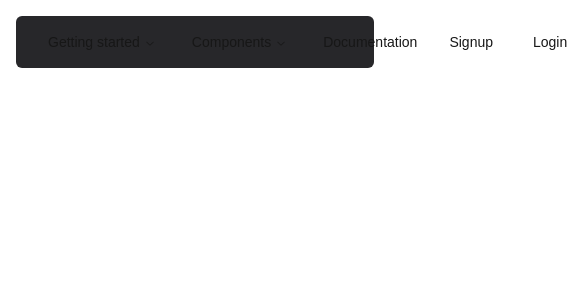
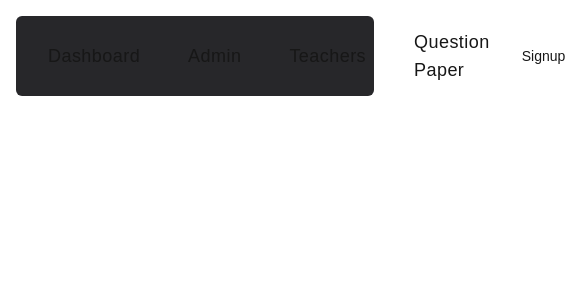
Before and after one commit to sandeeep-prajapati/FinalYearProject, a Next.js app: page /dashboard in a window 390 px wide. Shown: the top 300 px of the page, 585 px wide, since content can reach past the window. Built offline with nearby package versions, Linux system fonts and the light colour scheme.

Commit message:
dash board changes

```diff
--- a/app/(auth)/(dashboard)/dashboard/page.jsx
+++ b/app/(auth)/(dashboard)/dashboard/page.jsx
@@ -11,8 +11,8 @@ const Dashboard = () => {
         <BookOpenCheck />
         <Navbar />
         <div className="flex gap-2">
-          <Button variant="ghost">Signup</Button>
-          <Button variant="ghost">Login</Button>
+          <Button variant="ghost" className='hover:bg-blue-500  hover:text-white'>Signup</Button>
+          <Button variant="ghost" className='hover text-'>Login</Button>
         </div>
       </div>
     </div>
--- a/components/Navbar.jsx
+++ b/components/Navbar.jsx
@@ -1,146 +1,15 @@
-"use client"
-
-import * as React from "react"
-import Link from "next/link"
-
-import { cn } from "@/lib/utils"
-import { LoaderPinwheel } from 'lucide-react';
-import {
-  NavigationMenu,
-  NavigationMenuContent,
-  NavigationMenuItem,
-  NavigationMenuLink,
-  NavigationMenuList,
-  NavigationMenuTrigger,
-  navigationMenuTriggerStyle,
-} from "@/components/ui/navigation-menu"
-
-const components= [
-  {
-    title: "Alert Dialog",
-    href: "",
-    description:
-      "A modal dialog that interrupts the user with important content and expects a response.",
-  },
-  {
-    title: "Hover Card",
-    href: "",
-    description:
-      "For sighted users to preview content available behind a link.",
-  },
-  {
-    title: "Progress",
-    href: "",
-    description:
-      "Displays an indicator showing the completion progress of a task, typically displayed as a progress bar.",
-  },
-  {
-    title: "Scroll-area",
-    href: "",
-    description: "Visually or semantically separates content.",
-  },
-  {
-    title: "Tabs",
-    href: "",
-    description:
-      "A set of layered sections of content—known as tab panels—that are displayed one at a time.",
-  },
-  {
-    title: "Tooltip",
-    href: "",
-    description:
-      "A popup that displays information related to an element when the element receives keyboard focus or the mouse hovers over it.",
-  },
-]
+"use client";
+import Link from "next/link";
 
 const Navbar = () => {
-  return(
-    <NavigationMenu>
-      <NavigationMenuList>
-        <NavigationMenuItem>
-          <NavigationMenuTrigger>Getting started</NavigationMenuTrigger>
-          <NavigationMenuContent>
-            <ul className="grid gap-3 p-6 md:w-[400px] lg:w-[500px] lg:grid-cols-[.75fr_1fr]">
-              <li className="row-span-3">
-                <NavigationMenuLink asChild>
-                  <a
-                    className="flex h-full w-full select-none flex-col justify-end rounded-md bg-gradient-to-b from-muted/50 to-muted p-6 no-underline outline-none focus:shadow-md"
-                    href="/"
-                  >
-                    <LoaderPinwheel className="h-6 w-6" />
-                    <div className="mb-2 mt-4 text-lg font-medium">
-                      shadcn/ui
-                    </div>
-                    <p className="text-sm leading-tight text-muted-foreground">
-                      Beautifully designed components that you can copy and
-                      paste into your apps. Accessible. Customizable. Open
-                      Source.
-                    </p>
-                  </a>
-                </NavigationMenuLink>
-              </li>
-              <ListItem href="" title="Introduction">
-                Re-usable components built using Radix UI and Tailwind CSS.
-              </ListItem>
-              <ListItem href="" title="Installation">
-                How to install dependencies and structure your app.
-              </ListItem>
-              <ListItem href="" title="Typography">
-                Styles for headings, paragraphs, lists...etc
-              </ListItem>
-            </ul>
-          </NavigationMenuContent>
-        </NavigationMenuItem>
-        <NavigationMenuItem>
-          <NavigationMenuTrigger>Components</NavigationMenuTrigger>
-          <NavigationMenuContent>
-            <ul className="grid w-[400px] gap-3 p-4 md:w-[500px] md:grid-cols-2 lg:w-[600px] ">
-              {components.map((component) => (
-                <ListItem
-                  key={component.title}
-                  title={component.title}
-                  href={component.href}
-                >
-                  {component.description}
-                </ListItem>
-              ))}
-            </ul>
-          </NavigationMenuContent>
-        </NavigationMenuItem>
-        <NavigationMenuItem>
-          <Link href="/docs" legacyBehavior passHref>
-            <NavigationMenuLink className={navigationMenuTriggerStyle()}>
-              Documentation
-            </NavigationMenuLink>
-          </Link>
-        </NavigationMenuItem>
-      </NavigationMenuList>
-    </NavigationMenu>
-  )
+  return (
+    <div className="flex items-center justify-center gap-4 ">
+      <Link href='/' className="py-1 px-4 rounded-lg transition-all hover:bg-white hover:text-black text-lg tracking-wide ">Dashboard</Link>
+      <Link href='/' className="py-1 px-4 rounded-lg transition-all hover:bg-white hover:text-black text-lg tracking-wide ">Admin</Link>
+      <Link href='/' className="py-1 px-4 rounded-lg transition-all hover:bg-white hover:text-black text-lg tracking-wide ">Teachers</Link>
+      <Link href='/' className="py-1 px-4 rounded-lg transition-all hover:bg-white hover:text-black text-lg tracking-wide ">Question Paper</Link>
+    </div>
+  );
+};
 
-}
-
-export default Navbar
-
-const ListItem =( { className, title, children, ...props }, ref) => {
-  return (
-    <li>
-      <NavigationMenuLink asChild>
-        <a
-          ref={ref}
-          className={cn(
-            "block select-none space-y-1 rounded-md p-3 leading-none no-underline outline-none transition-colors hover:bg-accent hover:text-accent-foreground focus:bg-accent focus:text-accent-foreground",
-            className
-          )}
-          {...props}
-        >
-          <div className="text-sm font-medium leading-none">{title}</div>
-          <p className="line-clamp-2 text-sm leading-snug text-muted-foreground">
-            {children}
-          </p>
-        </a>
-      </NavigationMenuLink>
-    </li>
-  )
-}
-ListItem.displayName = "ListItem"
+export default Navbar;
--- a/components/ui/navigation-menu.jsx
+++ /dev/null
@@ -1,104 +0,0 @@
-import * as React from "react"
-import { ChevronDownIcon } from "@radix-ui/react-icons"
-import * as NavigationMenuPrimitive from "@radix-ui/react-navigation-menu"
-import { cva } from "class-variance-authority"
-
-import { cn } from "@/lib/utils"
-
-const NavigationMenu = React.forwardRef(({ className, children, ...props }, ref) => (
-  <NavigationMenuPrimitive.Root
-    ref={ref}
-    className={cn(
-      "relative z-10 flex max-w-max flex-1 items-center justify-center",
-      className
-    )}
-    {...props}>
-    {children}
-    <NavigationMenuViewport />
-  </NavigationMenuPrimitive.Root>
-))
-NavigationMenu.displayName = NavigationMenuPrimitive.Root.displayName
-
-const NavigationMenuList = React.forwardRef(({ className, ...props }, ref) => (
-  <NavigationMenuPrimitive.List
-    ref={ref}
-    className={cn(
-      "group flex flex-1 list-none items-center justify-center space-x-1",
-      className
-    )}
-    {...props} />
-))
-NavigationMenuList.displayName = NavigationMenuPrimitive.List.displayName
-
-const NavigationMenuItem = NavigationMenuPrimitive.Item
-
-const navigationMenuTriggerStyle = cva(
-  "group inline-flex h-9 w-max items-center justify-center rounded-md bg-background px-4 py-2 text-sm font-medium transition-colors hover:bg-accent hover:text-accent-foreground focus:bg-accent focus:text-accent-foreground focus:outline-none disabled:pointer-events-none disabled:opacity-50 data-[active]:bg-accent/50 data-[state=open]:bg-accent/50"
-)
-
-const NavigationMenuTrigger = React.forwardRef(({ className, children, ...props }, ref) => (
-  <NavigationMenuPrimitive.Trigger
-    ref={ref}
-    className={cn(navigationMenuTriggerStyle(), "group", className)}
-    {...props}>
-    {children}{" "}
-    <ChevronDownIcon
-      className="relative top-[1px] ml-1 h-3 w-3 transition duration-300 group-data-[state=open]:rotate-180"
-      aria-hidden="true" />
-  </NavigationMenuPrimitive.Trigger>
-))
-NavigationMenuTrigger.displayName = NavigationMenuPrimitive.Trigger.displayName
-
-const NavigationMenuContent = React.forwardRef(({ className, ...props }, ref) => (
-  <NavigationMenuPrimitive.Content
-    ref={ref}
-    className={cn(
-      "left-0 top-0 w-full data-[motion^=from-]:animate-in data-[motion^=to-]:animate-out data-[motion^=from-]:fade-in data-[motion^=to-]:fade-out data-[motion=from-end]:slide-in-from-right-52 data-[motion=from-start]:slide-in-from-left-52 data-[motion=to-end]:slide-out-to-right-52 data-[motion=to-start]:slide-out-to-left-52 md:absolute md:w-auto ",
-      className
-    )}
-    {...props} />
-))
-NavigationMenuContent.displayName = NavigationMenuPrimitive.Content.displayName
-
-const NavigationMenuLink = NavigationMenuPrimitive.Link
-
-const NavigationMenuViewport = React.forwardRef(({ className, ...props }, ref) => (
-  <div className={cn("absolute left-0 top-full flex justify-center")}>
-    <NavigationMenuPrimitive.Viewport
-      className={cn(
-        "origin-top-center relative mt-1.5 h-[var(--radix-navigation-menu-viewport-height)] w-full overflow-hidden rounded-md border bg-popover text-popover-foreground shadow data-[state=open]:animate-in data-[state=closed]:animate-out data-[state=closed]:zoom-out-95 data-[state=open]:zoom-in-90 md:w-[var(--radix-navigation-menu-viewport-width)]",
-        className
-      )}
-      ref={ref}
-      {...props} />
-  </div>
-))
-NavigationMenuViewport.displayName =
-  NavigationMenuPrimitive.Viewport.displayName
-
-const NavigationMenuIndicator = React.forwardRef(({ className, ...props }, ref) => (
-  <NavigationMenuPrimitive.Indicator
-    ref={ref}
-    className={cn(
-      "top-full z-[1] flex h-1.5 items-end justify-center overflow-hidden data-[state=visible]:animate-in data-[state=hidden]:animate-out data-[state=hidden]:fade-out data-[state=visible]:fade-in",
-      className
-    )}
-    {...props}>
-    <div
-      className="relative top-[60%] h-2 w-2 rotate-45 rounded-tl-sm bg-border shadow-md" />
-  </NavigationMenuPrimitive.Indicator>
-))
-NavigationMenuIndicator.displayName =
-  NavigationMenuPrimitive.Indicator.displayName
-
-export {
-  navigationMenuTriggerStyle,
-  NavigationMenu,
-  NavigationMenuList,
-  NavigationMenuItem,
-  NavigationMenuContent,
-  NavigationMenuTrigger,
-  NavigationMenuLink,
-  NavigationMenuIndicator,
-  NavigationMenuViewport,
-}
```
